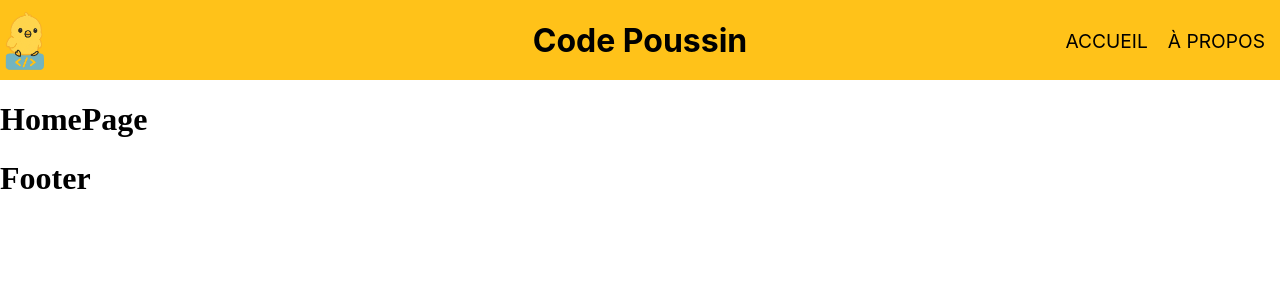
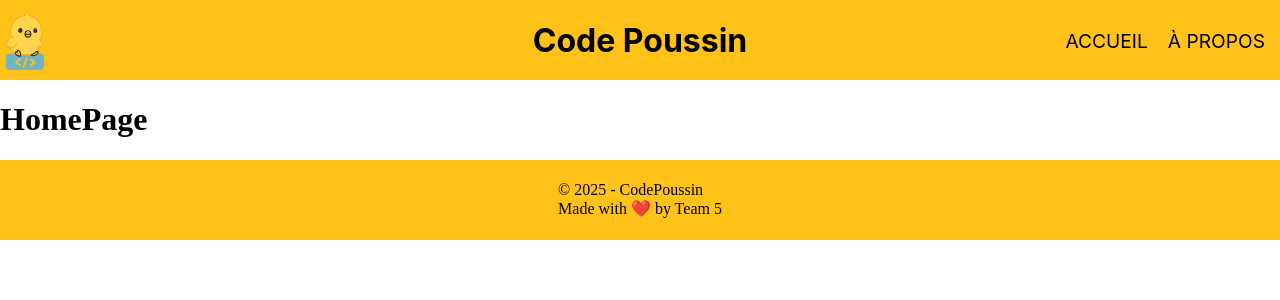
Before and after one commit to sadnxssdlm/wcs-codepoussin, a React (Vite) app in the folder client/: page / in a window 1280 px wide. Shown: the top 300 px of the page. Built offline with nearby package versions, Linux system fonts and the light colour scheme.

Commit message:
work in progress

```diff
--- a/client/src/assets/styles/Footer.css
+++ b/client/src/assets/styles/Footer.css
@@ -0,0 +1,8 @@
+.footer {
+  background-color: var(--primary-color);
+  height: 80px;
+  display: flex;
+  align-items: center;
+  justify-content: center;
+  width: 100%;
+}
--- a/client/src/components/Footer.tsx
+++ b/client/src/components/Footer.tsx
@@ -2,9 +2,13 @@ import "../assets/styles/Footer.css";
 
 function Footer() {
   return (
-    <>
-      <h1>Footer</h1>
-    </>
+    <footer className="footer">
+      <p>
+        © 2025 - CodePoussin
+        <br />
+        Made with ❤️ by Team 5
+      </p>
+    </footer>
   );
 }
 
```
